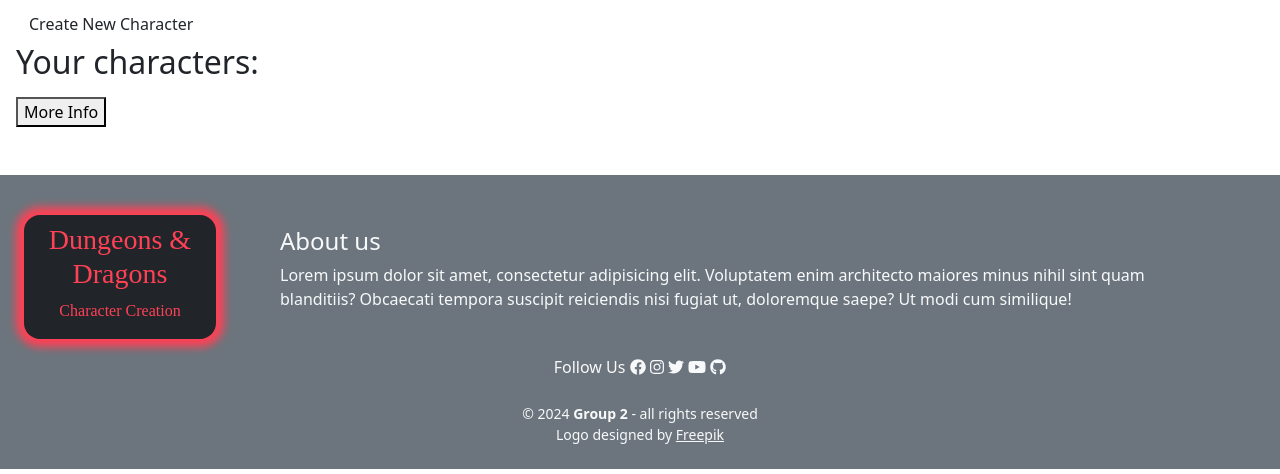
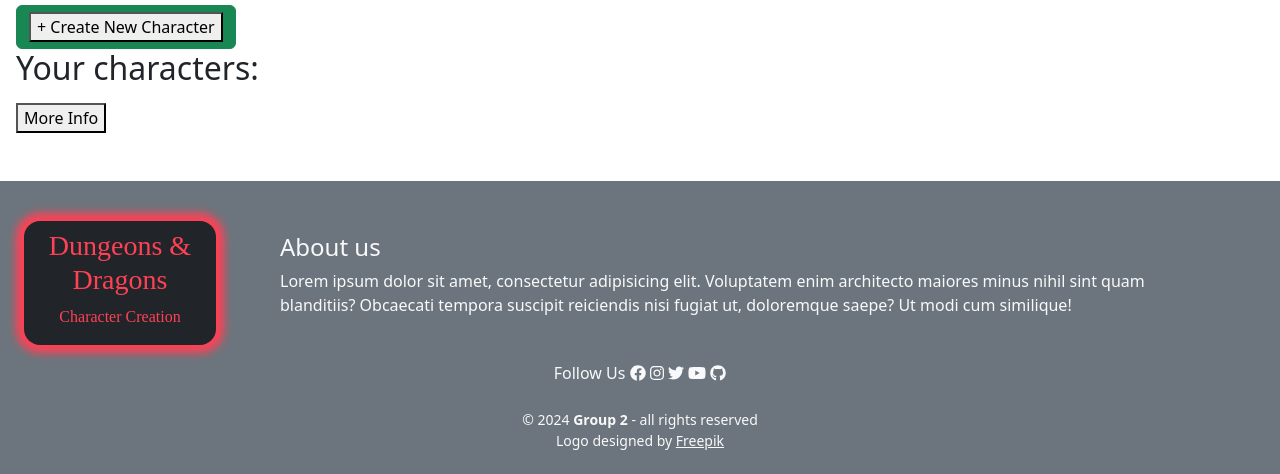
Before and after one commit to SouptheFull-Stack/DND-Character-Builder-and-Database, a Node server app: page /profile in a window 1280 px wide. Shown: the part 265-739 px from the top of the page. Run offline with Node 20, Linux system fonts and the light colour scheme; the visitor is signed in with stand-in values (Sample User, id 1); data comes from the database, SQL or seed files in the repository; data that the repository does not hold is empty; some libraries are stand-ins or nearby versions; some web fonts are replaced.

Commit message:
Update profile.handlebars

```diff
--- a/views/profile.handlebars
+++ b/views/profile.handlebars
@@ -3,7 +3,7 @@
     <h1>Welcome, {{$user.name}}!</h1>
   </div>
   <div class="wrapper">
-    <button type='submit' class='btn' value='Create'>Create New Character</button>
+    <a class="btn btn-success" href="/profile/create"><button>+ Create New Character</button></a>
     <div class="Characters">
       <h2> Your characters:</h2>
       <ul class="dropDown-Characters">
```
